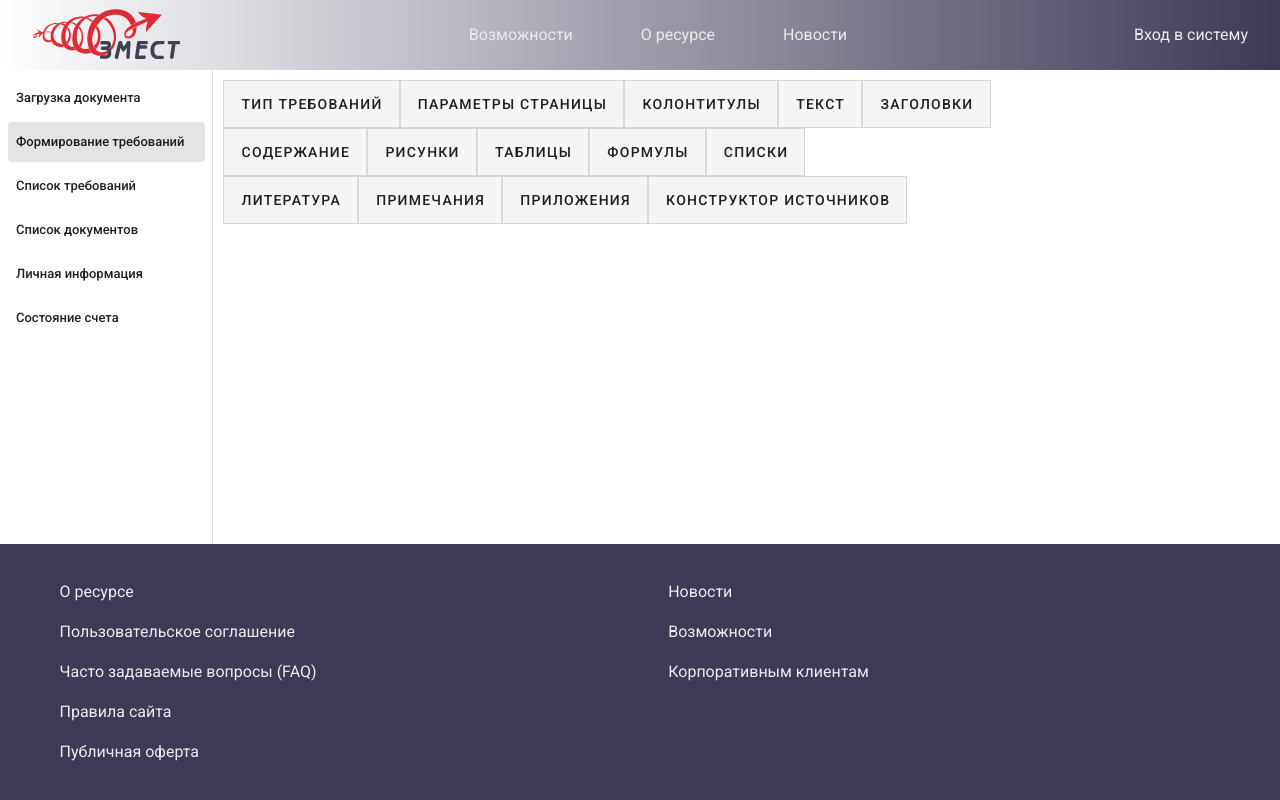
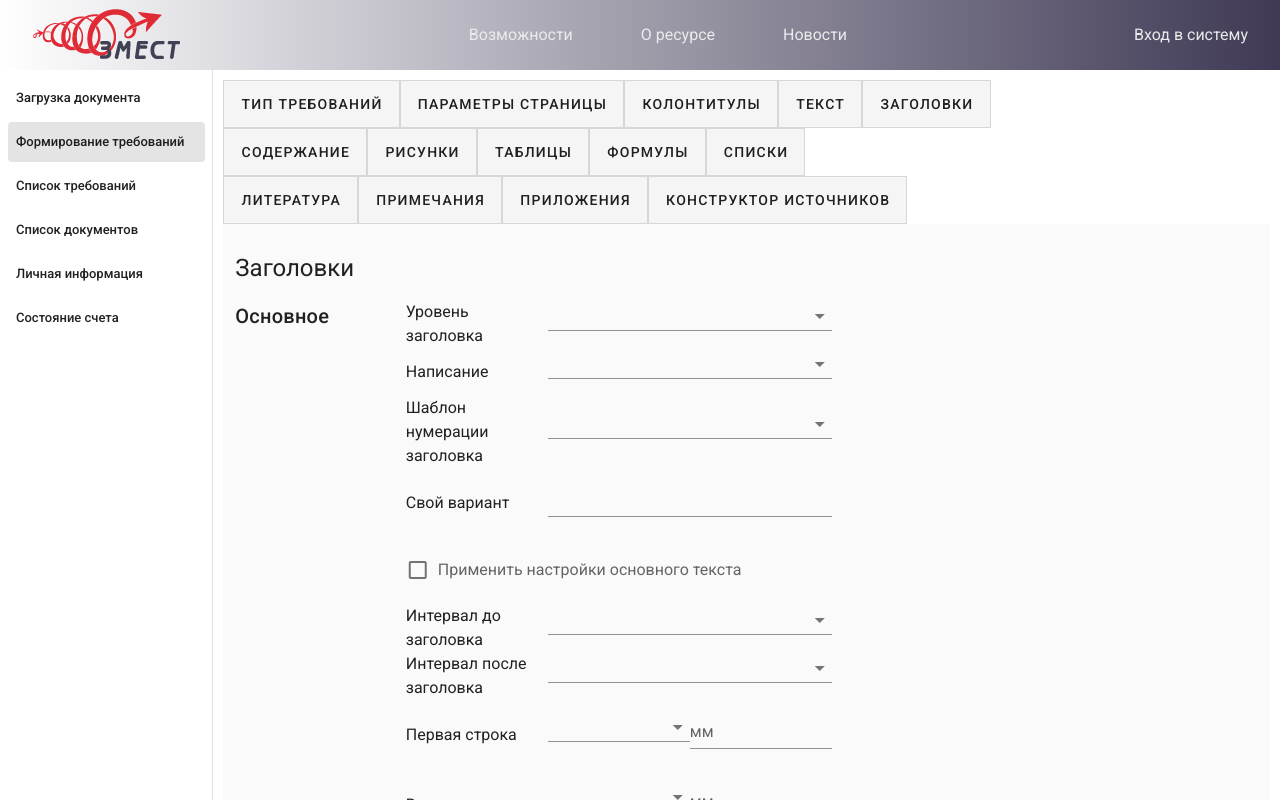
Before and after one commit to Zima04/NGOST-frontend, a Vue app: page /app/create-demand in a window 1280 px wide. Both pictures are taken after a click on the button "ЗАГОЛОВКИ". Shown: the top 800 px of the page. Built offline with nearby package versions, Linux system fonts and the light colour scheme.

Commit message:
headline

```diff
--- /dev/null
+++ b/src/components/CreateDemand/Headline.vue
@@ -0,0 +1,284 @@
+<template>
+  <v-container class="grey lighten-5 wrapper">
+    <h1 class="headline">Заголовки</h1>
+    <v-row no-gutters fluid align="center" justify="start">
+      <v-col cols="12" md="2" align-self="start">
+        <h2 class="title">Основное</h2>
+      </v-col>
+      <v-col cols="12" md="5">
+        <v-row no-gutters align="center">
+          <v-col cols="4">
+            <span>Уровень заголовка</span>
+          </v-col>
+          <v-col cols="8">
+            <v-select
+              id="level-1"
+              :items="fonts"
+              dense />
+          </v-col>
+        </v-row>
+        <v-row no-gutters align="center">
+          <v-col cols="4">
+            <span>Написание</span>
+          </v-col>
+          <v-col cols="8">
+            <v-select
+              id="spelling-1"
+              :items="fonts"
+              dense />
+          </v-col>
+        </v-row>
+        <v-row no-gutters align="center">
+          <v-col cols="4">
+            <span>Шаблон нумерации заголовка</span>
+          </v-col>
+          <v-col cols="8">
+            <v-select
+              id="spelling-1"
+              :items="fonts"
+              dense />
+          </v-col>
+        </v-row>
+        <v-row no-gutters align="center">
+          <v-col cols="4">
+            <span>Свой вариант</span>
+          </v-col>
+          <v-col cols="8">
+            <v-text-field
+              v-model="brief_name"
+            />
+          </v-col>
+           <v-checkbox
+            v-model="info_change"
+            label="Применить настройки основного текста"
+          />
+        </v-row>
+        <v-row no-gutters align="center">
+          <v-col cols="4">
+            <span>Интервал до заголовка</span>
+          </v-col>
+          <v-col cols="8">
+            <v-select
+              id="spelling-1"
+              :items="fonts"
+              dense />
+          </v-col>
+        </v-row>
+        <v-row no-gutters align="center">
+          <v-col cols="4">
+            <span>Интервал после заголовка</span>
+          </v-col>
+          <v-col cols="8">
+            <v-select
+              id="spelling-1"
+              :items="fonts"
+              dense />
+          </v-col>
+        </v-row>
+        <v-row no-gutters align="center">
+          <v-col cols="4">
+            <span>Первая строка</span>
+          </v-col>
+          <v-col cols="4">
+            <v-select
+              id="spelling-1"
+              :items="fonts"
+              dense />
+          </v-col>
+          <v-col cols="4">
+            <v-text-field
+              label="мм"
+              v-model="brief_name"
+            />
+          </v-col>
+        </v-row>
+        <v-row no-gutters align="center">
+          <v-col cols="4">
+            <span>Вторая строка</span>
+          </v-col>
+          <v-col cols="4">
+            <v-select
+              id="spelling-1"
+              :items="fonts"
+              dense />
+          </v-col>
+          <v-col cols="4">
+            <v-text-field
+              label="мм"
+              v-model="brief_name"
+            />
+          </v-col>
+        </v-row>
+      </v-col>
+    </v-row>
+    <v-row no-gutters>
+      <v-col cols="12" md="2" align-self="start">
+        <h2 class="title">Шрифт</h2>
+      </v-col>
+      <v-col cols="12" md="5">
+        <v-row no-gutters align="center">
+          <v-col cols="4">
+            <v-select
+              id="spelling-1"
+              :items="fonts"
+              dense />
+          </v-col>
+          <v-col cols="4">
+            <v-select
+              id="spelling-1"
+              :items="fonts"
+              dense />
+          </v-col>
+        </v-row>
+        <v-row no-gutters align="center">
+          <v-col cols="5">
+            <v-btn-toggle
+              v-model="fontType"
+              class="mr-4"
+              dense
+              multiple
+            >
+              <v-btn>
+                <v-icon>mdi-format-align-left</v-icon>
+              </v-btn>
+
+              <v-btn>
+                <v-icon>mdi-format-align-center</v-icon>
+              </v-btn>
+
+              <v-btn>
+                <v-icon>mdi-format-align-right</v-icon>
+              </v-btn>
+
+              <v-btn>
+                <v-icon>mdi-format-align-justify</v-icon>
+              </v-btn>
+            </v-btn-toggle>
+          </v-col>
+          <v-col cols="5">
+            <v-btn-toggle
+              v-model="fontType"
+              class="mr-4"
+              dense
+              multiple>
+              <v-btn>
+                <v-icon>mdi-format-bold</v-icon>
+              </v-btn>
+
+              <v-btn>
+                <v-icon>mdi-format-italic</v-icon>
+              </v-btn>
+
+              <v-btn>
+                <v-icon>mdi-format-underline</v-icon>
+              </v-btn>
+
+              <v-btn>
+                <v-icon>mdi-format-color-fill</v-icon>
+              </v-btn>
+            </v-btn-toggle>
+          </v-col>
+          <v-col cols="1">
+            <v-select
+              class="w-70 mr-4"
+              :items="sizes"
+              label="A"
+              dense />
+          </v-col>
+          <v-col cols="1">
+            <v-select
+              class="w-70"
+              :items="sizes"
+              label="ab"
+              dense />
+          </v-col>
+        </v-row>
+      </v-col>
+    </v-row>
+    <v-row no-gutters>
+      <v-col cols="12" md="2" align-self="start">
+        <h2 class="title">Нумерация</h2>
+      </v-col>
+      <v-col cols="12" md="5">
+        <v-row no-gutters align="center">
+          <v-col cols="4">
+            <span>Тип нумерации</span>
+          </v-col>
+          <v-col cols="8">
+            <v-select
+              id="spelling-1"
+              :items="fonts"
+              dense />
+          </v-col>
+        </v-row>
+        <v-row no-gutters align="center">
+          <v-col cols="12">
+            <span>Формат номеров</span>
+          </v-col>
+          <v-col cols="12">
+            <v-btn-toggle
+              v-model="fontType"
+              dense
+            >
+              <v-btn>
+                <v-icon>mdi-format-bold</v-icon>
+              </v-btn>
+              <v-btn>
+                <v-icon>mdi-format-italic</v-icon>
+              </v-btn>
+              <v-btn>
+                <v-icon>mdi-format-underline</v-icon>
+              </v-btn>
+              <v-btn>
+                <v-icon>mdi-format-color-fill</v-icon>
+              </v-btn>
+            </v-btn-toggle>
+          </v-col>
+          <v-col cols="12">
+            <v-btn-toggle
+              v-model="fontType"
+              dense
+            >
+              <v-btn>
+                <v-icon>mdi-format-bold</v-icon>
+              </v-btn>
+              <v-btn>
+                <v-icon>mdi-format-italic</v-icon>
+              </v-btn>
+              <v-btn>
+                <v-icon>mdi-format-underline</v-icon>
+              </v-btn>
+              <v-btn>
+                <v-icon>mdi-format-color-fill</v-icon>
+              </v-btn>
+            </v-btn-toggle>
+          </v-col>
+        </v-row>
+        <v-row no-gutters align="center">
+          <v-col cols="4">
+            <span>Свой формат номера</span>
+          </v-col>
+          <v-col cols="8">
+            <v-text-field
+              v-model="brief_name"
+            />
+          </v-col>
+           <v-checkbox
+            v-model="info_change"
+            label="Применить настройки основного текста"
+          />
+        </v-row>
+      </v-col>
+    </v-row>
+  </v-container>
+</template>
+
+<script>
+export default {
+
+}
+</script>
+
+<style lang="scss">
+
+</style>
--- a/src/views/create-demand.vue
+++ b/src/views/create-demand.vue
@@ -25,7 +25,7 @@
           </v-btn>
           <v-btn
             tile
-            @click="handleTab('')">
+            @click="handleTab('headline')">
             Заголовки
           </v-btn>
         </div>
@@ -92,6 +92,7 @@ import TypesDemand from '@/components/CreateDemand/TypesDemand.vue';
 import HeadersFooters from '@/components/CreateDemand/HeadersFooters.vue';
 import PageParams from '@/components/CreateDemand/PageParams.vue';
 import Formuls from '@/components/CreateDemand/Formuls.vue';
+import Headline from '@/components/CreateDemand/Headline.vue';
 
 export default {
   data() {
@@ -104,6 +105,7 @@ export default {
         headersFooters: HeadersFooters,
         pageParams: PageParams,
         formuls: Formuls,
+        headline: Headline,
       }
     };
   },
```
